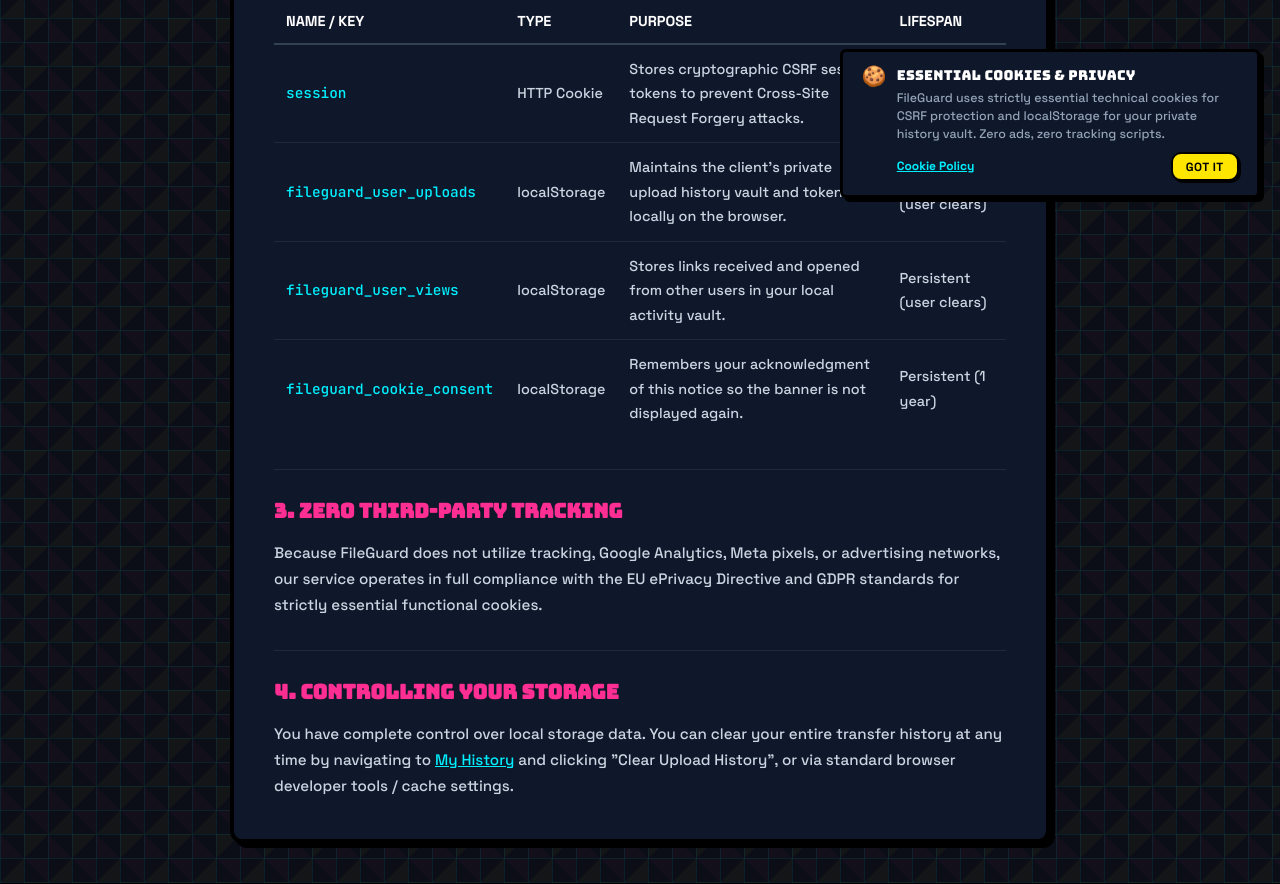
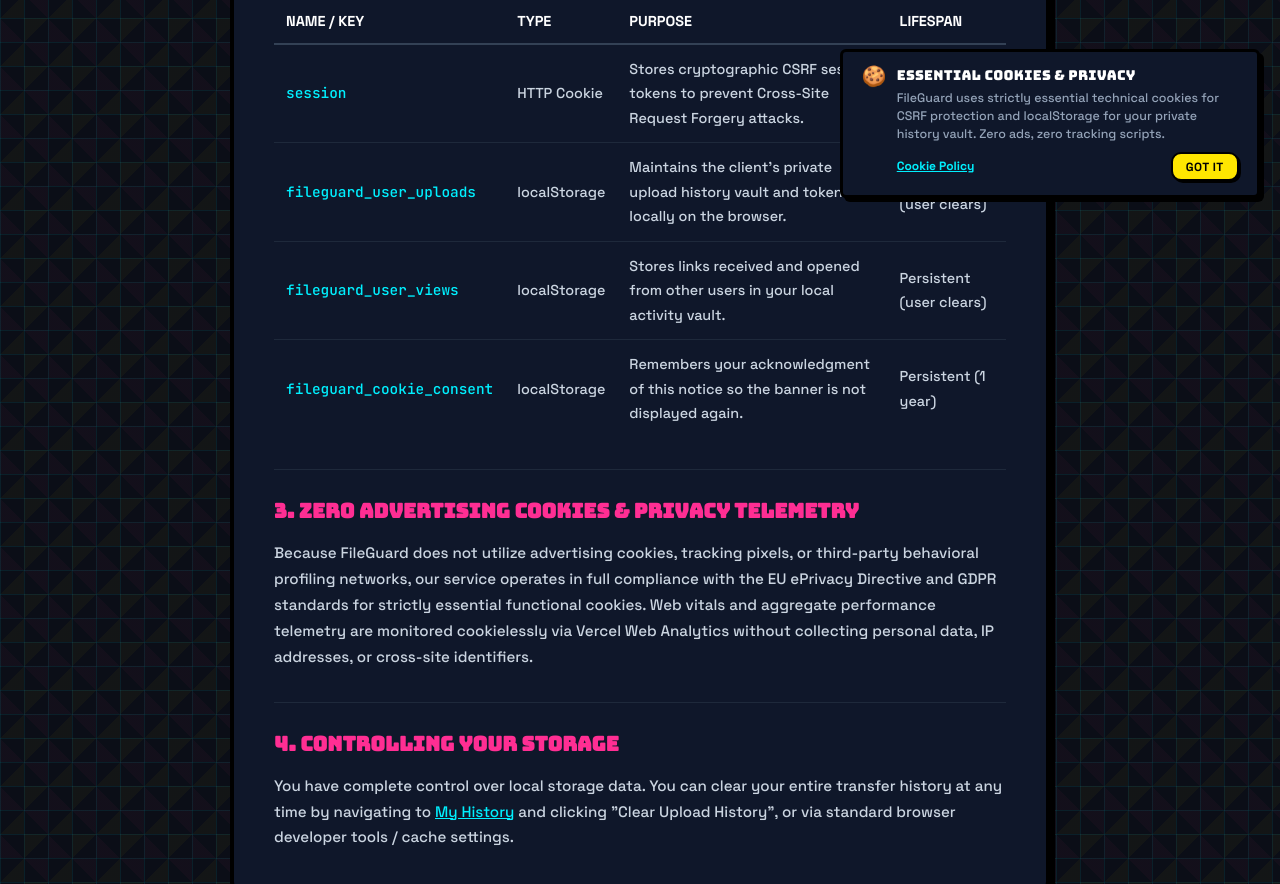
Before and after one commit to Deeptanil/FileGuard, a Flask app: page /cookies in a window 1280 px wide. Shown: the part 582-1466 px from the top of the page. Run offline with Flask 3, Linux system fonts and the light colour scheme; some libraries are stand-ins or nearby versions.

Commit message:
feat: update cookie policy and DMCA page for clarity and compliance; enhance index page token description

```diff
--- a/app/templates/cookie_policy.html
+++ b/app/templates/cookie_policy.html
@@ -74,10 +74,10 @@
 
     <section style="margin-bottom: 2rem; border-top: 1px solid #1E293B; padding-top: 1.5rem;">
       <h2 style="font-family: var(--font-display); font-size: 1.25rem; color: var(--comic-pink); margin: 0 0 0.75rem;">
-        3. ZERO THIRD-PARTY TRACKING
+        3. ZERO ADVERTISING COOKIES &amp; PRIVACY TELEMETRY
       </h2>
       <p>
-        Because FileGuard does not utilize tracking, Google Analytics, Meta pixels, or advertising networks, our service operates in full compliance with the EU ePrivacy Directive and GDPR standards for strictly essential functional cookies.
+        Because FileGuard does not utilize advertising cookies, tracking pixels, or third-party behavioral profiling networks, our service operates in full compliance with the EU ePrivacy Directive and GDPR standards for strictly essential functional cookies. Web vitals and aggregate performance telemetry are monitored cookielessly via Vercel Web Analytics without collecting personal data, IP addresses, or cross-site identifiers.
       </p>
     </section>
 
--- a/app/templates/dmca.html
+++ b/app/templates/dmca.html
@@ -46,7 +46,7 @@
       </p>
       <ul style="padding-left: 1.5rem; margin-top: 0.5rem; display: flex; flex-direction: column; gap: 0.5rem;">
         <li>Identification of the copyrighted work claimed to have been infringed.</li>
-        <li>The full FileGuard URL or 8-digit sharing token (e.g., <code>https://files.deeptanil.in/share/XXXX-XXXX</code>).</li>
+        <li>The full FileGuard URL or 8-digit sharing token (e.g., <code>https://files.deeptanil.in/XXXX-XXXX</code> or token <code>XXXX-XXXX</code>).</li>
         <li>Your contact information (name, organization, email address, physical address).</li>
         <li>A statement that you have a good-faith belief that use of the material is not authorized by the copyright owner, its agent, or the law.</li>
         <li>A statement under penalty of perjury that the information in the notification is accurate.</li>
--- a/app/templates/index.html
+++ b/app/templates/index.html
@@ -229,7 +229,7 @@
         <div style="font-size: 2rem; font-weight: 800; color: var(--accent-cyan); font-family: var(--font-mono); margin-bottom: 0.5rem;">02</div>
         <h3 style="font-size: 1.2rem; font-weight: 700; margin-bottom: 0.5rem;">Share Link & QR</h3>
         <p style="color: var(--text-muted); font-size: 0.95rem;">
-          Receive a cryptographically random 256-bit tokenized URL and QR code. The token itself is hashed at rest to guard against database leak disclosure.
+          Receive an 8-digit CSPRNG tokenized URL and instant QR code. The token itself is hashed with SHA-256 at rest to guard against database leak disclosure.
         </p>
       </div>
 
```
